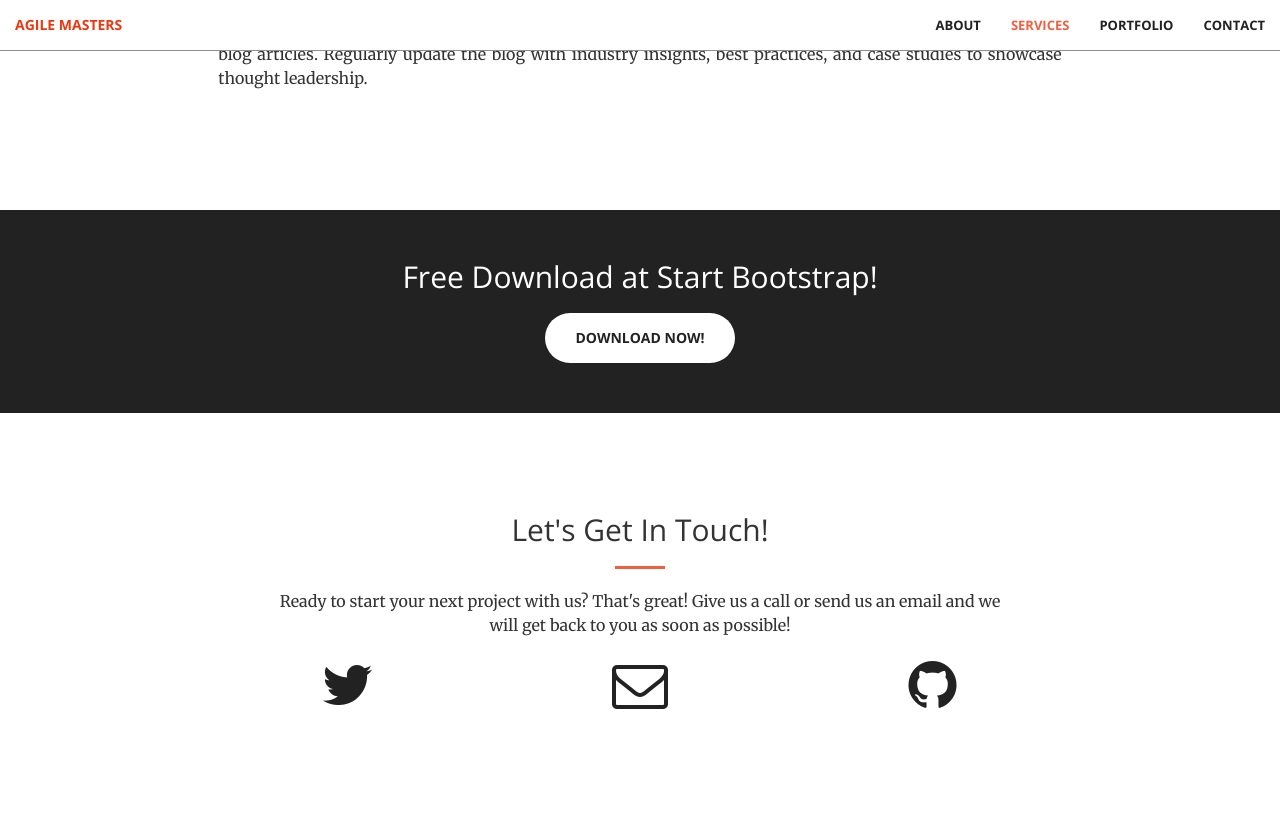
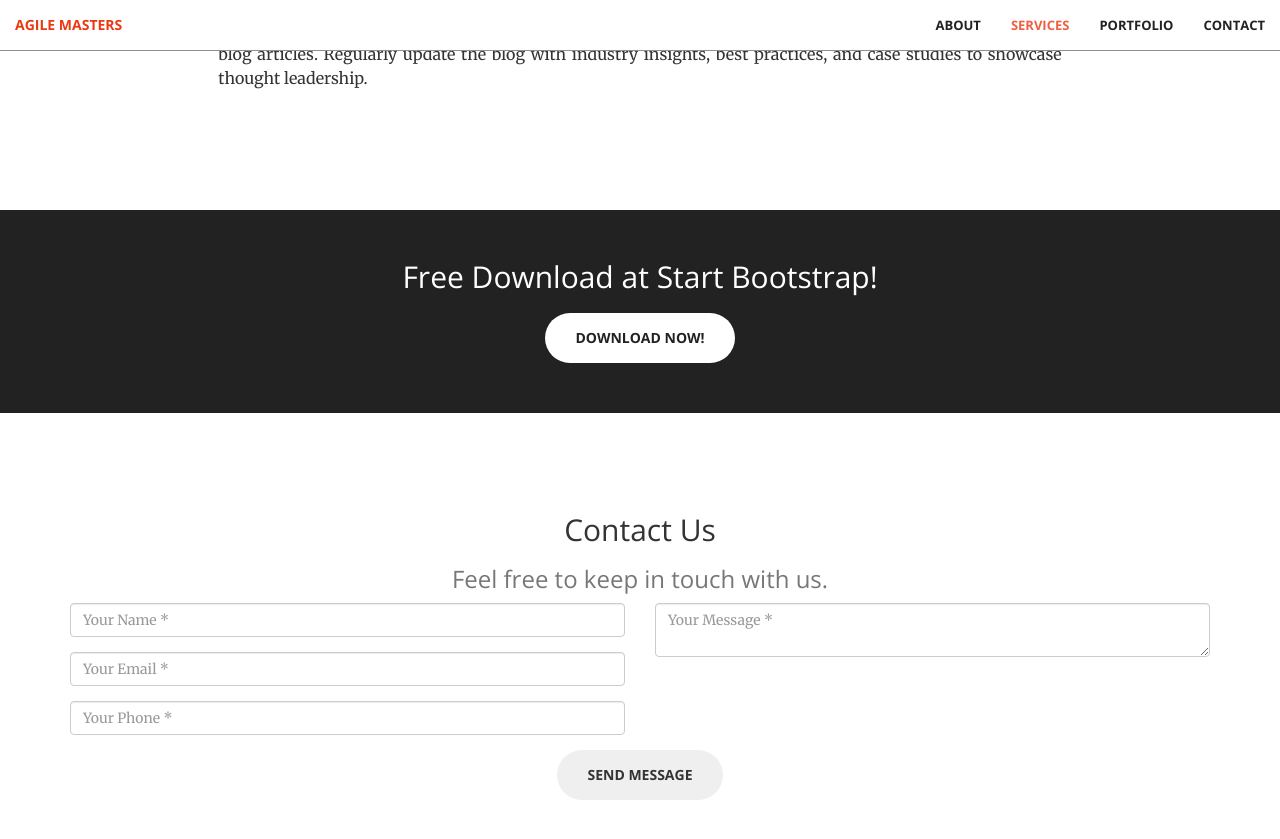
Before and after one commit to legitt23/legitt23, a Jekyll site: the page built from index.md, in a window 1280 px wide and 900 px high, scrolled down 2945 px. Shown: the top 839 px of the window. Built offline with Jekyll 4.4.1, drawn with Linux system fonts in a browser that asks for light colours.

Commit message:
Update contact.html

```diff
--- a/_includes/contact.html
+++ b/_includes/contact.html
@@ -1,29 +1,43 @@
 <section id="contact">
         <div class="container">
             <div class="row">
-            <div class="col-lg-8 col-lg-offset-2 text-center">
-                <h2 class="section-heading">Let's Get In Touch!</h2>
-                <hr class="primary">
-                <p>Ready to start your next project with us? That's great! Give us a call or send us an email and we will get back to you as soon as possible!</p>
+                <div class="col-lg-12 text-center">
+                    <h2 class="section-heading">Contact Us</h2>
+                    <h3 class="section-subheading text-muted">Feel free to keep in touch with us.</h3>
                 </div>
-        <div class="col-lg-2 col-lg-offset-2 text-center">
-            <a href="https://twitter.com/{{ site.twitter_username }}">
-                <i class="fa fa-twitter fa-3x wow bounceIn" data-wow-delay=".1s"></i>
-                <p>{{ site.twitter_username }}</p>
-            </a>
             </div>
-        <div class="col-lg-2 col-lg-offset-1 text-center">
-            <a href="mailto:{{ site.email }}">
-            <i class="fa fa-envelope-o fa-3x wow bounceIn" data-wow-delay=".1s"></i>
-                <p>{{ site.email }}</p>
-            </a>
+            <div class="row">
+                <div class="col-lg-12">
+                    <form name="sentMessage" id="contactForm" novalidate>
+                        <div class="row">
+                            <div class="col-md-6">
+                                <div class="control-group form-group">
+                                    <input type="text" class="form-control" placeholder="Your Name *" id="name" required data-validation-required-message="Please enter your name.">
+                                    <p class="help-block text-danger"></p>
                                 </div>
-        <div class="col-lg-2 col-lg-offset-1 text-center">
-            <a href="https://github.com/{{ site.github_username }}">
-            <i class="fa fa-github fa-3x wow bounceIn" data-wow-delay=".1s"></i>
-                <p>{{ site.github_username }}</p>
-            </a>
+                                <div class="control-group form-group">
+                                    <input type="email" class="form-control" placeholder="Your Email *" id="email" required data-validation-required-message="Please enter your email address.">
+                                    <p class="help-block text-danger"></p>
                                 </div>
-
+                                <div class="control-group form-group">
+                                    <input type="tel" class="form-control" placeholder="Your Phone *" id="phone" required data-validation-required-message="Please enter your phone number.">
+                                    <p class="help-block text-danger"></p>
+                                </div>
+                            </div>
+                            <div class="col-md-6">
+                                <div class="control-group form-group">
+                                    <textarea class="form-control" placeholder="Your Message *" id="message" required data-validation-required-message="Please enter a message."></textarea>
+                                    <p class="help-block text-danger"></p>
+                                </div>
+                            </div>
+                            <div class="clearfix"></div>
+                            <div class="col-lg-12 text-center">
+                                <div id="success"></div>
+                                <button type="submit" class="btn btn-xl">Send Message</button>
+                            </div>
+                        </div>
+                    </form>
+                </div>
+            </div>
         </div>
     </section>
```
Lines whose indentation alone changed are shown as unchanged.
